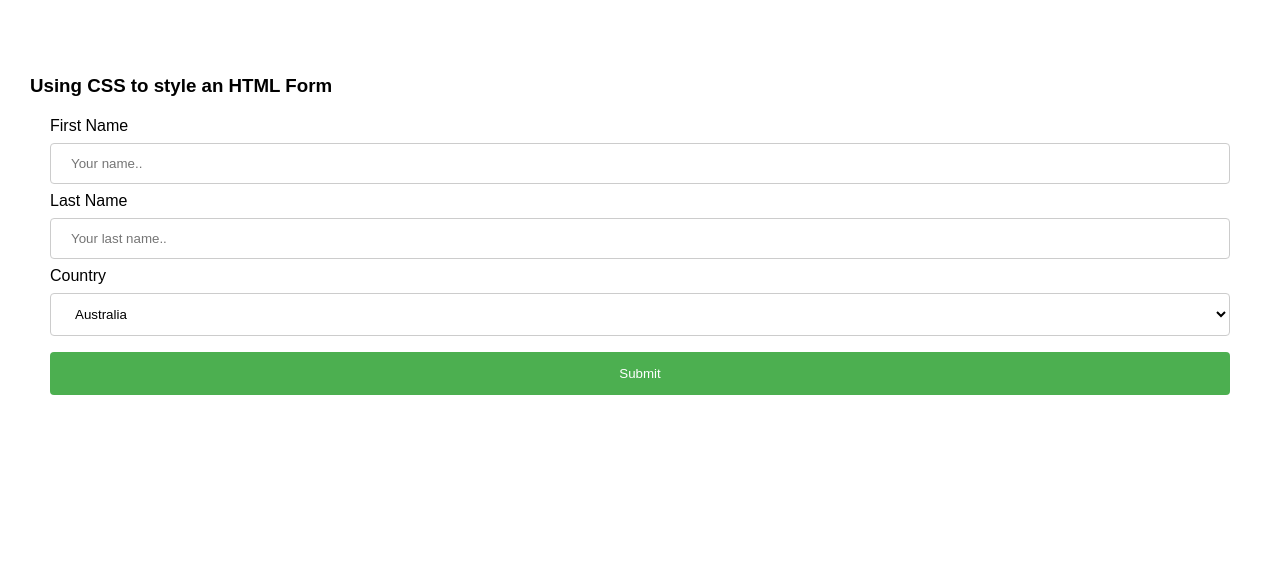
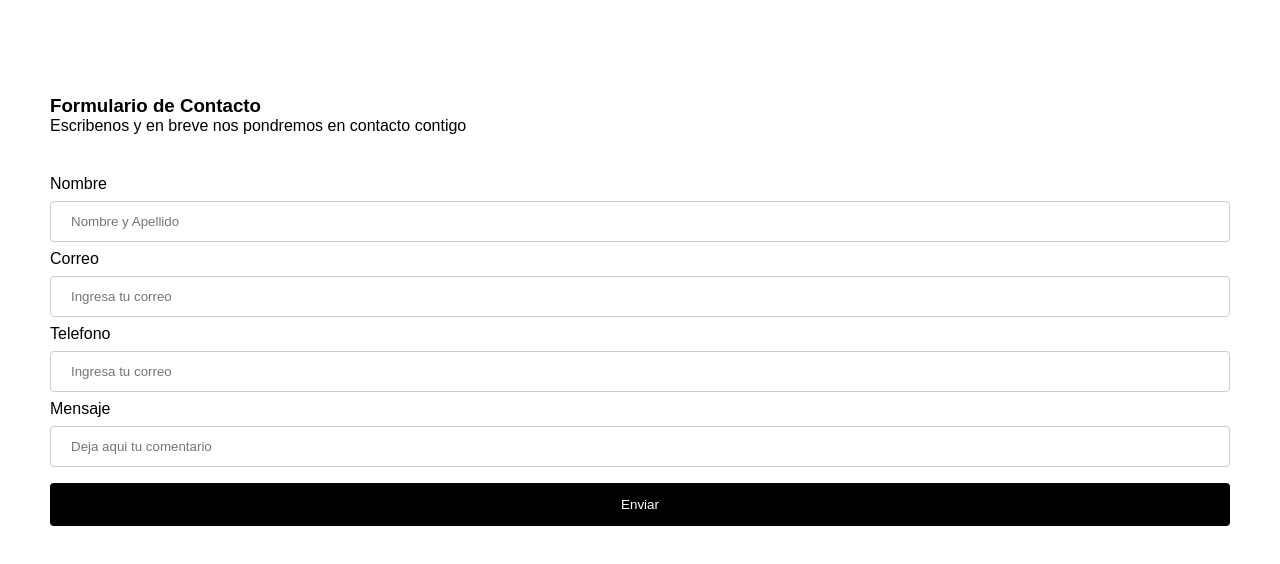
Before and after one commit to KaniCode78/garibay-legal, a plain HTML site: page index.html in a window 1280 px wide. Shown: the part 1374-1938 px from the top of the page. Before the commit the page ends 1827 px from the top, so only its background shows below. Drawn offline with Linux system fonts and the light colour scheme; a web font is replaced by a local one.

Commit message:
Se termina el fomulario de contacto

```diff
--- a/assets/css/style.css
+++ b/assets/css/style.css
@@ -176,7 +176,7 @@ section {
 
 }
 
-h1{
+h1 {
     text-align: center;
     font-size: 60px;
     font-weight: bold;
@@ -206,7 +206,7 @@ input[type=text],
 
 input[type=submit] {
     width: 100%;
-    background-color: #4CAF50;
+    background-color: black;
     color: white;
     padding: 14px 20px;
     margin: 8px 0;
@@ -216,7 +216,7 @@ input[type=submit] {
 }
 
 input[type=submit]:hover {
-    background-color: #45a049;
+    background-color: black;
 }
 
 div {
--- a/index.html
+++ b/index.html
@@ -59,24 +59,25 @@
     </div>
     <div>
         <footer class="footer">
-            <h3>Using CSS to style an HTML Form</h3>
-
+            <div>
+                <h3>Formulario de Contacto</h3>
+                <p>Escribenos y en breve nos pondremos en contacto contigo</p>
+            </div>
             <div>
                 <form action="">
-                    <label for="fname">First Name</label>
-                    <input type="text" id="fname" name="firstname" placeholder="Your name..">
+                    <label for="fname">Nombre</label>
+                    <input type="text" id="fname" name="fname" placeholder="Nombre y Apellido">
 
-                    <label for="lname">Last Name</label>
-                    <input type="text" id="lname" name="lastname" placeholder="Your last name..">
+                    <label for="lname">Correo</label>
+                    <input type="text" id="mail" name="mail" placeholder="Ingresa tu correo">
 
-                    <label for="country">Country</label>
-                    <select id="country" name="country">
-                        <option value="australia">Australia</option>
-                        <option value="canada">Canada</option>
-                        <option value="usa">USA</option>
-                    </select>
+                    <label for="lname">Telefono</label>
+                    <input type="text" id="telefono" name="telefono" placeholder="Ingresa tu correo">
 
-                    <input type="submit" value="Submit">
+                    <label for="country">Mensaje</label>
+                    <input type="text" id="mensaje" name="mensaje" placeholder="Deja aqui tu comentario">
+
+                    <input type="submit" value="Enviar">
                 </form>
             </div>
         </footer>
```
Lines whose indentation alone changed are shown as unchanged.
